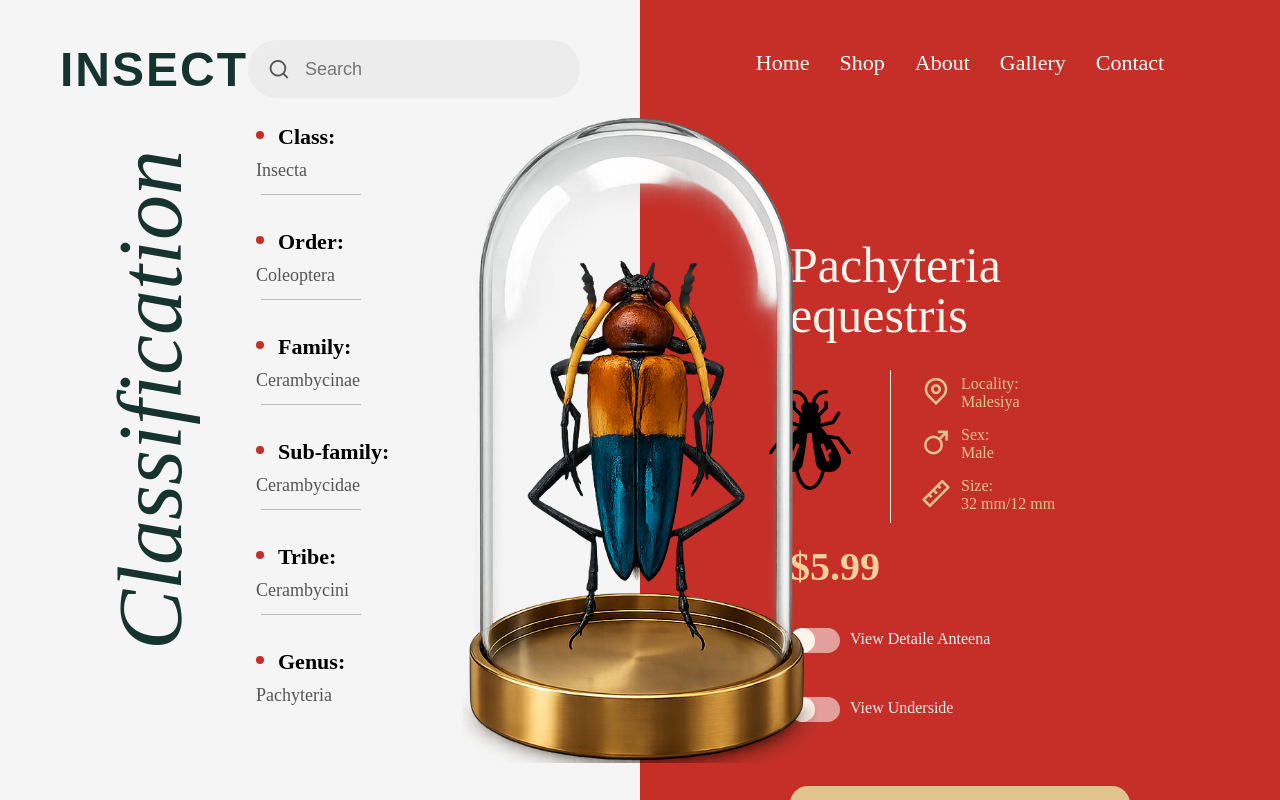
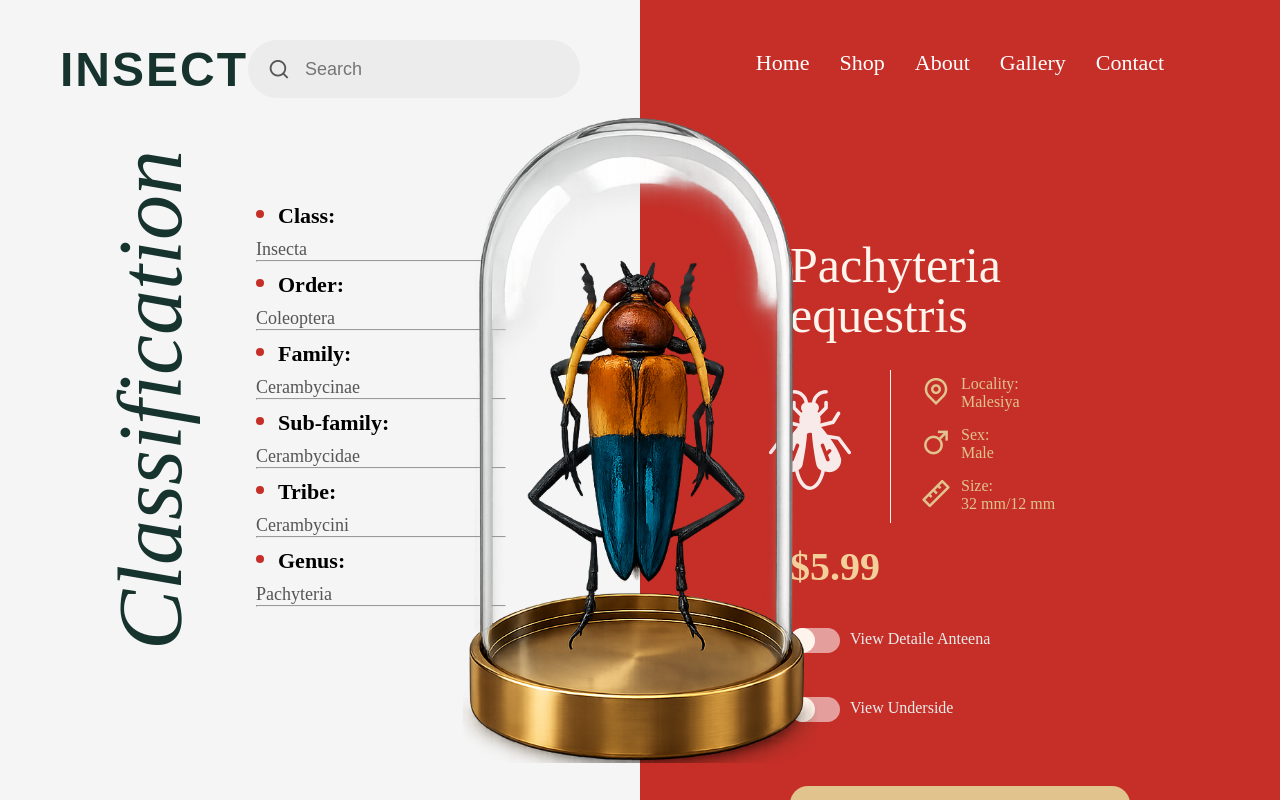
Before and after one commit to DravidN9/Cohort-Task, a plain HTML site: page Day 5 project 3 h/index.html in a window 1280 px wide. Drawn offline with nearby package versions, Linux system fonts and the light colour scheme.

Commit message:
update third

```diff
--- a/Day 5 project 3 h/index.html
+++ b/Day 5 project 3 h/index.html
@@ -14,7 +14,9 @@
 <body>
 
 <main>
+  <!-- Main page wrapper containing sidebar and content sections -->
   <div class="left-container">
+    <!-- Left sidebar container -->
 
  <nav id="left-nav">
   <h1 id="logo-icon">INSECT</h1>
@@ -29,44 +31,45 @@
 <h2 id="left-vertical-heading">Classification</h2>
 
 <div class="info">
+    <!-- Classification information list -->
 
     <div class="item">
          <div class="dot"></div>
         <span>Class:</span>
         <p>Insecta</p>
     </div>
-      <div class="line-div"></div>
+      <hr>
     <div class="item">
          <div class="dot"></div>
         <span>Order:</span>
         <p>Coleoptera</p>
     </div>
-      <div class="line-div"></div>
+      <hr>
     <div class="item">
          <div class="dot"></div>
         <span>Family:</span>
         <p>Cerambycinae</p>
     </div>
-      <div class="line-div"></div>
+      <hr>
     <div class="item">
          <div class="dot"></div>
         <span>Sub-family:</span>
         <p>Cerambycidae</p>
     </div>
-      <div class="line-div"></div>
+     <hr>
     <div class="item">
          <div class="dot"></div>
         <span>Tribe:</span>
         <p>Cerambycini</p>
     </div>
-      <div class="line-div"></div>
+      <hr>
     <div class="item">
          <div class="dot"></div >
 
         <span>Genus:</span>
         <p>Pachyteria</p>
     </div>
-
+<hr>
 
 
 
@@ -78,7 +81,9 @@
 
 
   <div class="right-container">
+    <!-- Right content container -->
    <nav id="right-nav">
+    <!-- Top navigation menu -->
 
   <a href="#">Home</a>
   <a href="#">Shop</a>
@@ -88,6 +93,7 @@
 
  </nav>
 <div class="content">
+    <!-- Main content section -->
 
     <h1>
         Pachyteria <br>
@@ -97,11 +103,13 @@
 
 
 <div class="content-info">
+    <!-- Insect image and details -->
 <img id="insect-png" src="/Day 5 project 3 h\fly-insect-svgrepo-com.svg" alt="">
 
 <div class="content-line"></div>
 
 <div class="content-info-list">
+    <!-- List of insect attributes -->
 
   <div id="elem1" class="elem">
     <i class="ri-map-pin-line"></i>
@@ -126,6 +134,7 @@
 <h2>$5.99</h2>
 <br>
 <div class="buttons-box">
+    <!-- Buttons for viewing details -->
 
   <div class="button"> <div class="fill"></div></div>
   <span>View Detaile Anteena</span>
@@ -147,6 +156,7 @@
     </div>
 
     <div class="divider-image">
+        <!-- Divider image section -->
 
 
   <img src="/Day 5 project 3 h/ChatGPT Image May 10, 2026, 05_09_58 PM.png" alt="">
--- a/Day 5 project 3 h/style.css
+++ b/Day 5 project 3 h/style.css
@@ -1,16 +1,18 @@
+/* Step 1: CSS Reset */
 * {
     margin: 0;
     padding: 0;
     box-sizing: border-box;
 
 }
+/* Step 2: Full height and width for html and body */
 html,
 body {
     height: 100%;
     width: 100%;
 }
 
-
+/* Step 3: Main container setup */
 main{
   width: 100%;
   height: 100vh;
@@ -20,6 +22,7 @@ main{
 
 }
 
+/* Step 4: Left container styling */
 .left-container{
   width: 50%;
   height: 100%;
@@ -27,6 +30,7 @@ main{
 
 }
 
+/* Step 5: Right container styling */
 .right-container{
   width: 50%;
   height: 100%;
@@ -34,6 +38,7 @@ main{
   position: relative;
 }
 
+/* Step 6: Left navigation */
 .left-container #left-nav{
   width: 100%;
 padding: 40px 60px;
@@ -42,6 +47,7 @@ align-items: center;
 justify-content: space-around;
 
 }
+/* Step 7: Logo icon */
 .left-container #left-nav #logo-icon{
   font-size: 48px;
   font-weight: 700;
@@ -49,6 +55,7 @@ justify-content: space-around;
   font-family: poppins, sans-serif;
   letter-spacing: 2px;
 }
+/* Step 8: Search bar */
 #search-bar{
   width: 340px;
   height: 58px;
@@ -61,6 +68,7 @@ justify-content: space-around;
   padding: 0 20px;
 
 }
+/* Step 9: Search bar input */
 #search-bar input{
   width: 100%;
   font-size: 18px;
@@ -71,11 +79,13 @@ justify-content: space-around;
 
 
 }
+/* Step 10: Search bar icon */
 #search-bar i{
   font-size: 22px;
   color: #555;
 }
 
+/* Step 11: Right navigation */
 #right-nav {
 width:100%;
 padding: 50px 70px;
@@ -84,6 +94,7 @@ justify-content: center;
 gap: 30px;
 }
 
+/* Step 12: Right nav links */
 #right-nav a{
   text-decoration: none;
   color: #fff;
@@ -91,6 +102,7 @@ gap: 30px;
   font-weight: 400;
 }
 
+/* Step 13: Divider image */
 .divider-image{
   position: absolute;
   top: 55%;
@@ -99,7 +111,7 @@ gap: 30px;
  z-index: 10;
 }
 
-
+/* Step 14: Divider image img */
 .divider-image img{
 
   width:auto;
@@ -109,6 +121,7 @@ gap: 30px;
 
 }
 
+/* Step 15: Left vertical heading */
 #left-vertical-heading{
     position:absolute;
     top:50%;
@@ -121,15 +134,17 @@ gap: 30px;
 
 }
 
+/* Step 16: Info section */
 .info{
       position:absolute;
       left:20%;
       top:50%;
 
       transform:translateY(-50%);
-      width:300px;
+      width:250px;
 }
 
+/* Step 17: Dot in info */
 .info .dot{
     width:8px;
     height:8px;
@@ -141,6 +156,7 @@ gap: 30px;
 
 }
 
+/* Step 18: Line divider */
 .info .line-div{
     width: 100px;
     height:1px;
@@ -151,57 +167,62 @@ gap: 30px;
 
 }
 
+/* Step 19: Item span */
 .item span{
     font-size:22px;
     font-weight:600;
 }
 
+/* Step 20: Item paragraph */
 .item p{
     font-size:18px;
     margin-top:10px;
     color:#555555;
 }
+/* Step 21: Item */
 .item{
-    margin-top:30px;
+    margin-top:10px;
     padding-top: -5px;
 }
 
+/* Step 22: Content on right */
 .content{
   position: absolute;
   top: 30%;
   right: 50%;
-  transform: translateX(50%);
   -webkit-transform: translateX(50%);
   -moz-transform: translateX(50%);
   -ms-transform: translateX(50%);
   -o-transform: translateX(50%);
+  transform: translateX(50%);
 }
 
+/* Step 23: Content info */
 .content-info{
   display: flex;
 
-
 }
 
+/* Step 24: Content line */
  .content-line{
  width: 1px;
  background-color: #fff4ec;
+
  transform: translateX(-100px) translateY(30px);
- -webkit-transform: translateX(-100px) translateY(30px);
- -moz-transform: translateX(-100px) translateY(30px);
- -ms-transform: translateX(-100px) translateY(30px);
- -o-transform: translateX(-100px) translateY(30px);
 }
 
+/* Step 25: Insect png */
 .content-info #insect-png{
     height: 100px;
     width: 200px;
     transform:translateX(-40%) ;
     margin-top: 50px;
-   filter: brightness(0) ;
-   -webkit-filter: brightness(0) ;
+    opacity: 0.9;
+    filter:contrast(0)  brightness(5);
+
 }
 
+/* Step 26: Content h1 */
 .content h1{
     font-size:50px;
     color:#fff4ec;
@@ -209,6 +230,7 @@ gap: 30px;
 
     font-weight:500;
 }
+/* Step 27: Content h2 */
 .content h2{
     margin-top:50px;
 
@@ -217,6 +239,7 @@ gap: 30px;
     color:#f3d09a;
 }
 
+/* Step 28: Button */
 button{
     width:340px;
     height:74px;
@@ -232,16 +255,23 @@ button{
 
     cursor:pointer;
 }
+/* Step 29: Content info list icon */
 .content-info-list i{
   font-size: 30px;
   color: #e0c38d;
 }
 
+/* Step 30: Content info list */
 .content-info-list{
   transform: translateY(20px) translateX(-70px);
+  -webkit-transform: translateY(20px) translateX(-70px);
+  -moz-transform: translateY(20px) translateX(-70px);
+  -ms-transform: translateY(20px) translateX(-70px);
+
 
 }
 
+/* Step 31: Elem in list */
 .content-info-list .elem{
   padding-top: 15px;
   display:flex;
@@ -251,6 +281,7 @@ button{
 
 }
 
+/* Step 32: Buttons box */
 .buttons-box{
 
  display: inline;
@@ -258,6 +289,7 @@ button{
 
 }
 
+/* Step 33: Button in box */
 .button{
   width: 50px;
   height: 25px;
@@ -269,6 +301,7 @@ button{
 
 }
 
+/* Step 34: Fill */
 .fill{
   width: 25px;
   height: 25px;
@@ -277,6 +310,7 @@ button{
 
 }
 
+/* Step 35: Span in buttons box */
 .buttons-box span{
   position: absolute;
   transform: translateX(10px) translateY(22px);
```
Also changed, not shown: Day 5 project 2 m/facebook (1).png (deleted), Day 5 project 2 m/facebook.png (deleted), Day 5 project 2 m/instagram.png (deleted). Lines whose indentation alone changed are shown as unchanged.
